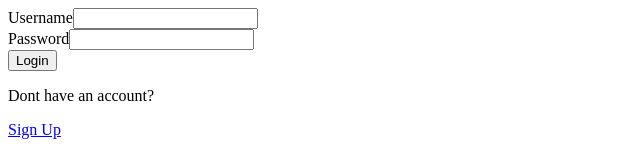
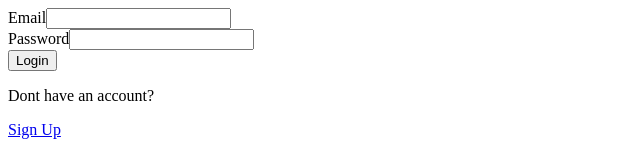
Before and after one commit to faurdent/TODOListApp, a Vue app in the folder frontend/: page /login in a window 1280 px wide. Shown: the top 160 px of the page, without its empty margins (0-640 px from the left). Built offline with nearby package versions, Linux system fonts and the light colour scheme.

Commit message:
Field rename in login view

```diff
--- a/frontend/src/views/Login.vue
+++ b/frontend/src/views/Login.vue
@@ -3,7 +3,7 @@
     <div class="card card-container">
       <form name="form" @submit.prevent="handleLogin">
         <div class="form-group">
-          <label for="username">Username</label>
+          <label for="username">Email</label>
           <input
               v-model="userData.email"
               type="text"
@@ -38,9 +38,9 @@
 </template>
 
 <script setup>
-import { ref } from "vue";
-import { useAuthStore } from "@/store/auth"
-import { useRoute, useRouter } from "vue-router";
+import {ref} from "vue";
+import {useAuthStore} from "@/store/auth"
+import {useRoute, useRouter} from "vue-router";
 import dateFormat from "dateformat";
 
 const authStore = useAuthStore()
```
